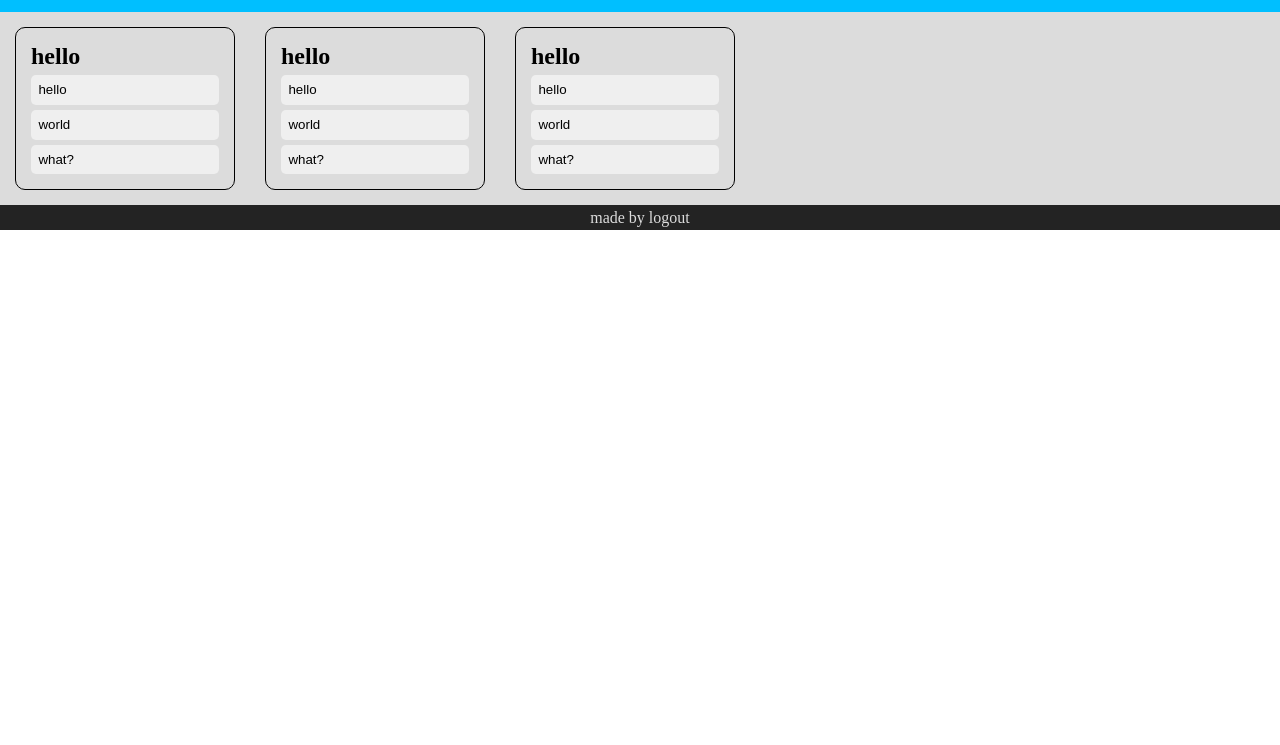
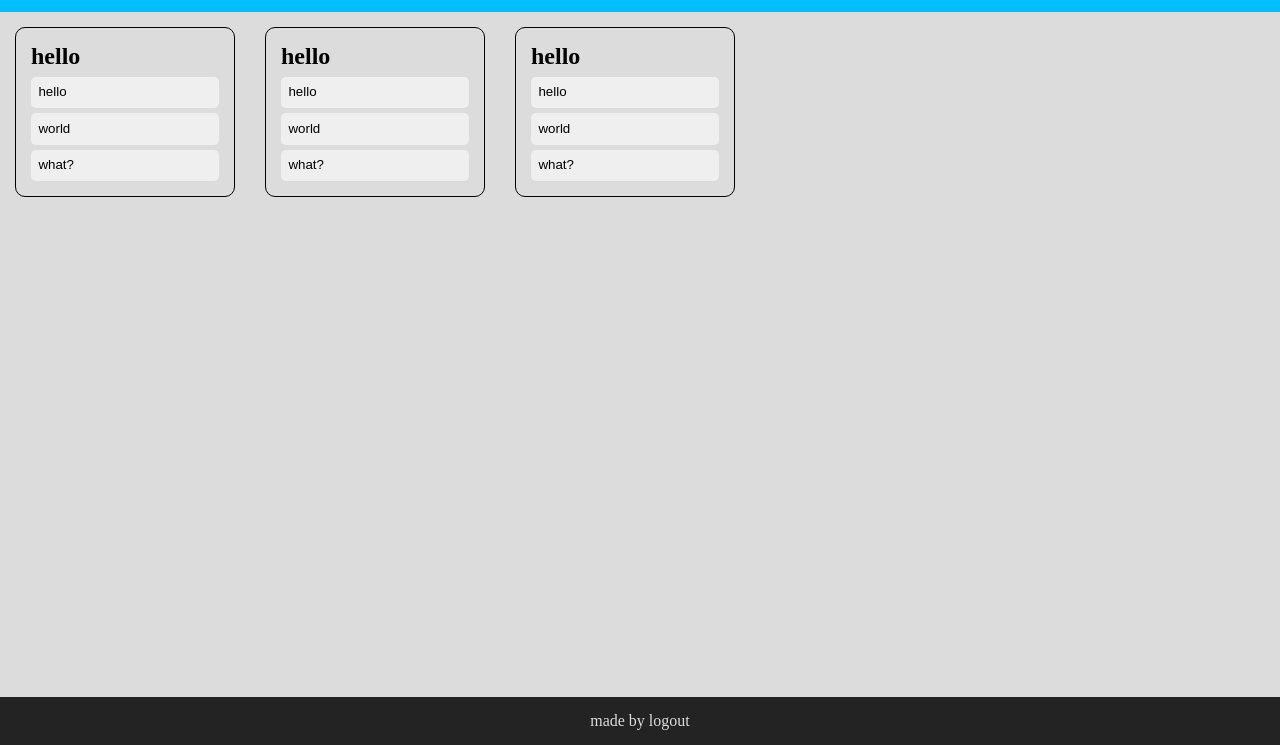
Before and after one commit to mvbertos/odin_project_todolist, a website built with webpack: page src/template.html in a window 1280 px wide. Shown: the part 55-800 px from the top of the page. Built offline with nearby package versions, Linux system fonts and the light colour scheme.

Commit message:
update todolist card to have a adorable size and spacing

```diff
--- a/src/css/style.css
+++ b/src/css/style.css
@@ -9,16 +9,18 @@
   padding: 0px;
 }
 
-body {
-  width: 100%;
+html {
   height: 100%;
 }
 
+body {
+  min-height: 100dvh;
+}
+
 #content {
-  width: 100%;
-  height: 100%;
+  height: 100dvh;
   display: grid;
-  grid-template-rows: min-content 1fr 25px;
+  grid-template-rows: min-content 1fr min-content;
   background-color: grey;
 }
 
@@ -29,6 +31,7 @@
 
 #content #todoList {
   display: grid;
+  grid-template-rows: repeat(auto-fit, minmax(min-content, 200px));
   grid-template-columns: repeat(auto-fit, minmax(150px, 250px));
   background-color: gainsboro;
   min-height: 100%;
@@ -39,7 +42,6 @@
   border-radius: 10px;
   margin: var(--margin);
   padding: var(--padding);
-  max-width: 200px;
   border: 1px black solid;
   display: grid;
 }
@@ -69,6 +71,7 @@
 }
 
 footer {
+  padding: var(--padding);
   display: flex;
   align-items: center;
   justify-content: center;
```
